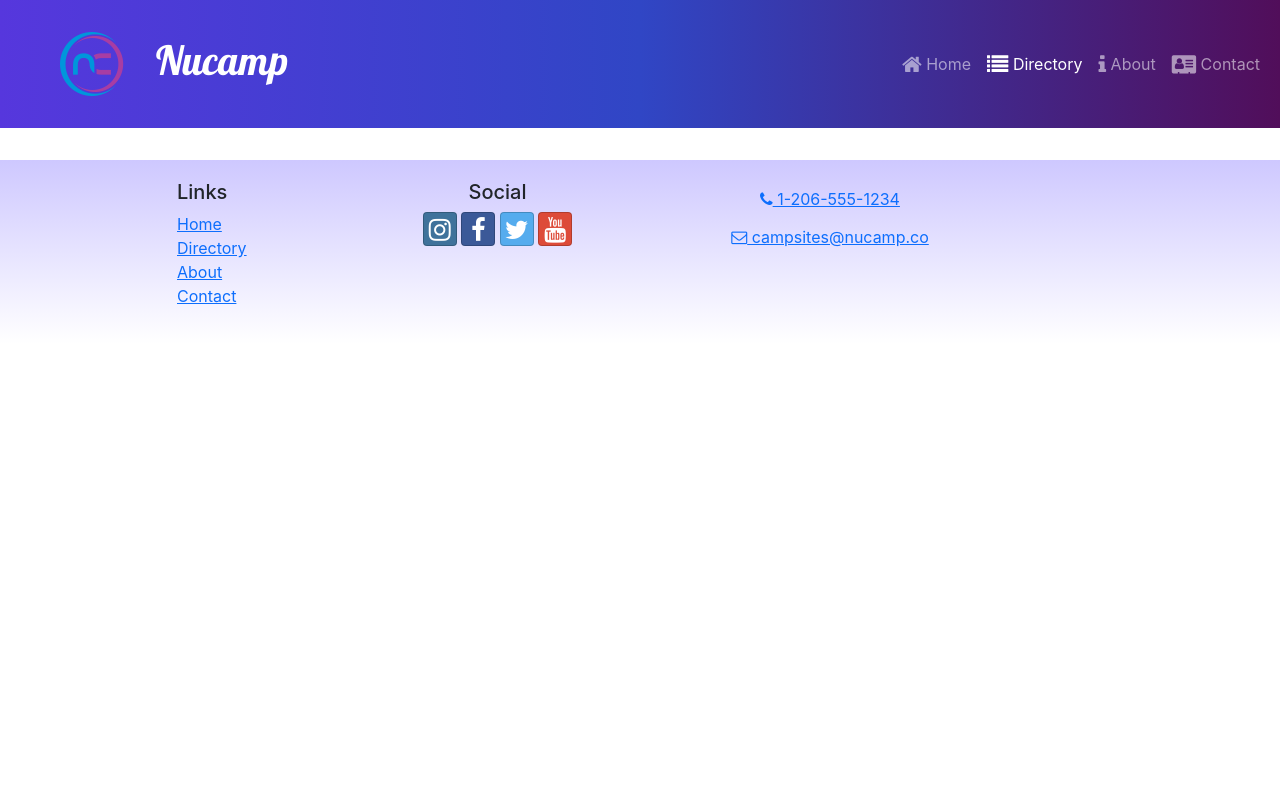
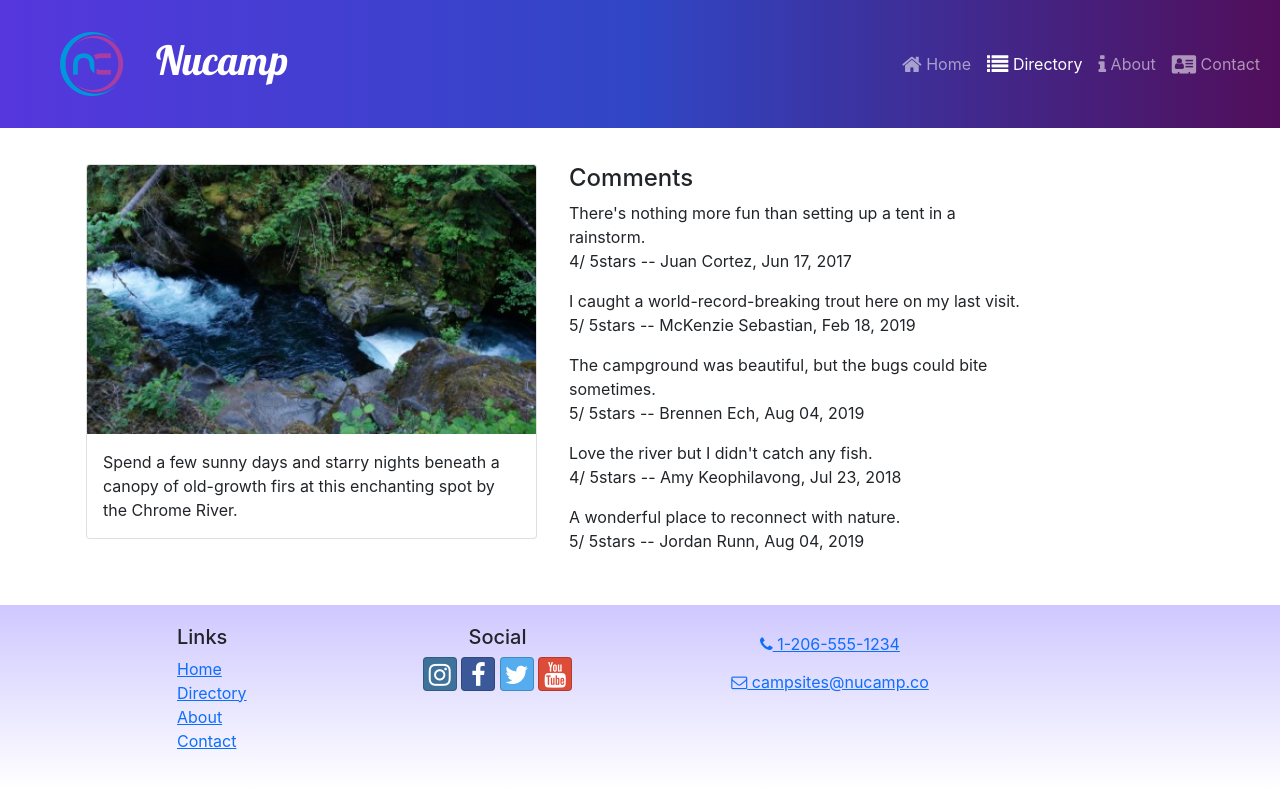
Before and after one commit to Tsdoupe/First-React-Project, a React (Create React App) app: page /directory/1 in a window 1280 px wide. Shown: the top 788 px of the page. Built offline with nearby package versions, Linux system fonts and the light colour scheme.

Commit message:
Comments

```diff
--- a/src/App.js
+++ b/src/App.js
@@ -5,6 +5,7 @@
 import './App.css';
 import CampsitesDirectoryPage from './pages/CampsitesDirectoryPage';
 import Footer from './components/Footer';
+import CampsiteDetailPage from './pages/CampsiteDetailPage';
 
 function App() {
   return (
@@ -14,6 +15,10 @@
         <Route path='/' element={<HomePage />}/>
         <Route path='contact' element={<ContactPage />} />
         <Route path='directory' element={<CampsitesDirectoryPage />} />
+        <Route
+          path='directory/:campsiteId'
+          element={<CampsiteDetailPage />}
+        />
       </Routes>
       <Footer/>
     </div>
--- a/src/features/campsites/CampsiteCard.js
+++ b/src/features/campsites/CampsiteCard.js
@@ -1,15 +1,18 @@
 import {Card, CardImg, CardImgOverlay, CardTitle} from "reactstrap";
+import {Link} from 'react-router-dom';
 
 const CampsiteCard = ({campsite}) => {
-    const {image, name } = campsite;
+    const {id, image, name } = campsite;
     return (
         <Card>
+            <Link to={`${id}`}>
                 <CardImg width = "100%" src={campsite.image} alt={campsite.name}/>
                 <CardImgOverlay>
                     <CardTitle>
                         {campsite.name}
                     </CardTitle>
                 </CardImgOverlay>
+            </Link>
         </Card>
     );
 };
--- a/src/features/campsites/CampsiteDetail.js
+++ b/src/features/campsites/CampsiteDetail.js
@@ -4,7 +4,7 @@
     const {image, name, description} = campsite;
 
     return (
-        <Col md='12' className='m-4'>
+        <Col md='5' className='m-1'>
             <Card>
                 <CardImg top src={image} alt={name} />
                 <CardBody>
--- a/src/features/campsites/CampsitesList.js
+++ b/src/features/campsites/CampsitesList.js
@@ -2,14 +2,14 @@
 import CampsiteCard from "./CampsiteCard";
 import {selectAllCampsites} from './campsitesSlice';
 
-const CampsitesList = ( {setCampsiteId}) => {
+const CampsitesList = () => {
     const campsites = selectAllCampsites();
 
     return (
         <Row className="ms-auto">
             {campsites.map((campsite) => {
                 return (
-                    <Col md="5" className="m-4" key={campsite.id} onClick={() => setCampsiteId(campsite.id)}>
+                    <Col md="5" className="m-4" key={campsite.id}>
                         <CampsiteCard campsite={campsite}/>
                     </Col>
                 );
--- a/src/features/campsites/campsitesSlice.js
+++ b/src/features/campsites/campsitesSlice.js
@@ -5,7 +5,7 @@
 };
 
 export const selectCampsiteById = (id) => {
-    return CAMPSITES.find((campsite) => campsite.id ===id);
+    return CAMPSITES.find((campsite) => campsite.id === parseInt(id));
 }
 
 export const selectFeaturedCampsite = () => {
--- /dev/null
+++ b/src/features/comments/Comment.js
@@ -0,0 +1,15 @@
+import {formatDate} from '../../utils/formatDate';
+
+const Comment = ({comment}) => {
+    const {text: commentText, rating, author, date} = comment;
+
+    return (
+        <p>
+            {commentText}
+            <br />
+            {rating}/ 5stars -- {author}, {formatDate(date)}
+        </p>
+    );
+};
+
+export default Comment;
--- /dev/null
+++ b/src/features/comments/CommentsList.js
@@ -0,0 +1,25 @@
+import {Col} from 'reactstrap';
+import Comment from './Comment';
+import {selectCommentsByCampsiteId} from './commentsSlice';
+
+const CommentsList = ({campsiteId}) => {
+    const comments = selectCommentsByCampsiteId(campsiteId);
+
+    if(comments && comments.length > 0) {
+        return (
+            <Col md='5' className='m-1'>
+                <h4> Comments </h4>
+                {comments.map((comment) => {
+                    return <Comment key={comment.id} comment={comment} />;
+                })}
+            </Col>
+        );
+    }
+    return (
+        <Col md='5' className='m-1'>
+            There are no comments for this campsite yet.
+        </Col>
+    );
+};
+
+export default CommentsList;
--- /dev/null
+++ b/src/features/comments/commentsSlice.js
@@ -0,0 +1,5 @@
+import {COMMENTS} from '../../app/shared/COMMENTS';
+
+export const selectCommentsByCampsiteId = (campsiteId) => {
+    return COMMENTS.filter((comment) => comment.campsiteId === parseInt(campsiteId));
+};
--- /dev/null
+++ b/src/pages/CampsiteDetailPage.js
@@ -0,0 +1,21 @@
+import {Container, Row} from 'reactstrap';
+import {useParams} from 'react-router-dom';
+import {selectCampsiteById} from '../features/campsites/campsitesSlice';
+import CampsiteDetail from '../features/campsites/CampsiteDetail';
+import CommentsList from '../features/comments/CommentsList';
+
+const CampsiteDetailPage = () => {
+    const {campsiteId} = useParams();
+    const campsite = selectCampsiteById(campsiteId);
+
+    return (
+        <Container>
+            <Row>
+                <CampsiteDetail campsite={campsite} />
+                <CommentsList campsiteId={campsiteId} />
+            </Row>
+        </Container>
+    )
+};
+
+export default CampsiteDetailPage;
--- a/src/pages/CampsitesDirectoryPage.js
+++ b/src/pages/CampsitesDirectoryPage.js
@@ -1,23 +1,10 @@
-import {useState} from 'react';
-import {Container, Row, Col } from 'reactstrap';
-import CampsiteDetail from '../features/campsites/CampsiteDetail';
+import {Container } from 'reactstrap';
 import CampsitesList from '../features/campsites/CampsitesList';
-import {selectCampsiteById} from '../features/campsites/campsitesSlice';
 
 const CampsitesDirectoryPage = () => {
-    const [campsiteId, setCampsiteId] = useState(0);
-    const selectedCampsite = selectCampsiteById(campsiteId);
-
     return (
         <Container>
-            <Row>
-                <Col sm='5' md='7'>
-                    <CampsitesList setCampsiteId={setCampsiteId} />
-                </Col>
-                <Col sm='7' md='5'>
-                    <CampsiteDetail campsite={selectedCampsite} />
-                </Col>
-            </Row>
+            <CampsitesList />
         </Container>
     );
 };
--- /dev/null
+++ b/src/utils/formatDate.js
@@ -0,0 +1,7 @@
+export const formatDate = (date) => {
+    return new Intl.DateTimeFormat('en-US', {
+        year: 'numeric',
+        month: 'short',
+        day: '2-digit'
+    }).format(new Date(Date.parse(date)));
+};
```
Lines whose indentation alone changed are shown as unchanged.
